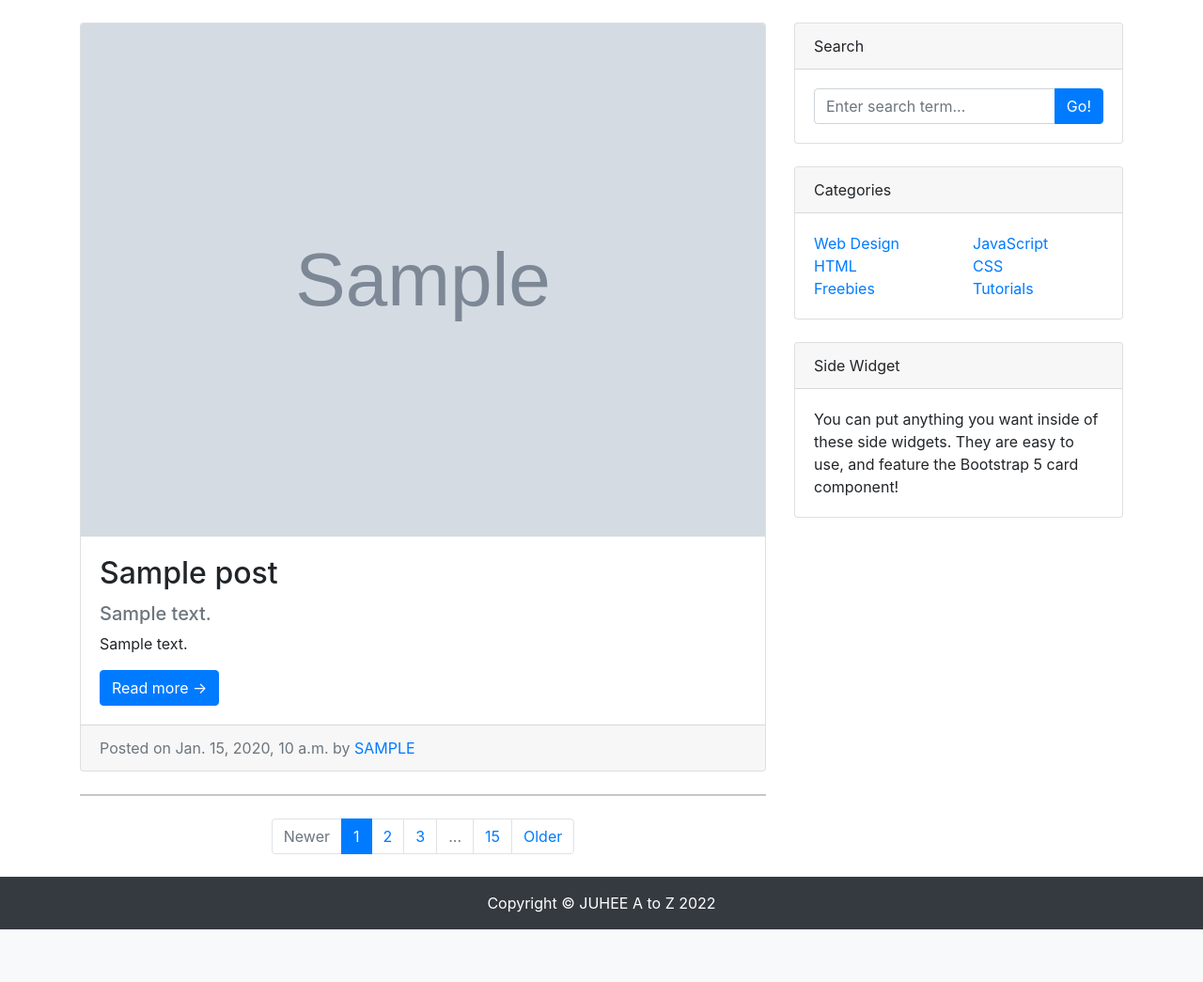
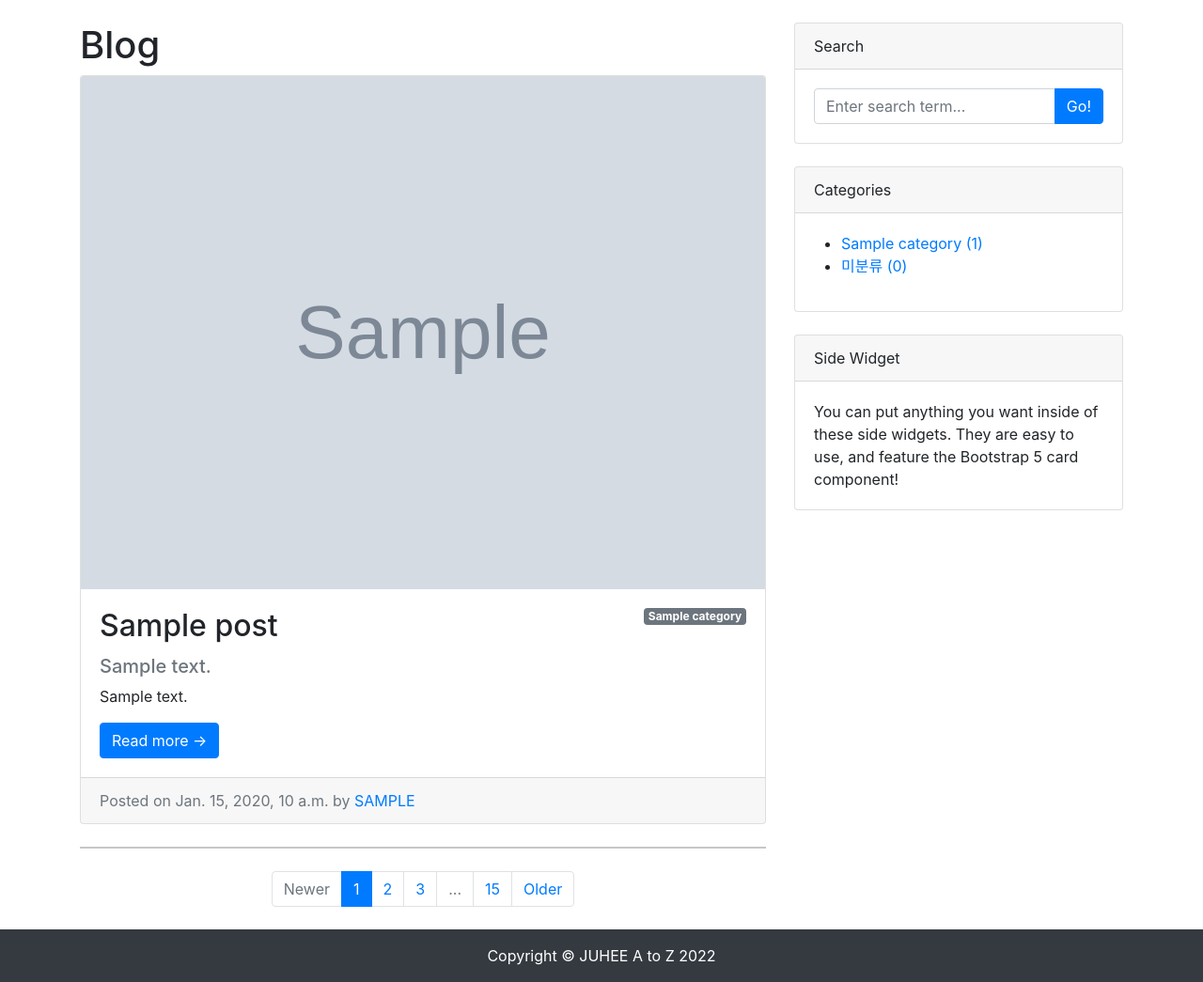
Before and after one commit to YANGJUHEE521/cakd7_dj, a Django app: page /blog/ in a window 1280 px wide. Shown: the part 297-1342 px from the top of the page at 94% size. Before the commit the page ends 1286 px from the top, so only its background shows below. Run offline with Django 3.2, Linux system fonts and the light colour scheme; tables that the repository leaves empty hold one stand-in row (values such as "Sample post"); grey boxes marked "Sample" are stand-in pictures; some libraries are stand-ins or nearby versions.

Commit message:
category upload

```diff
--- a/blog/models.py
+++ b/blog/models.py
@@ -10,8 +10,14 @@ class Category(models.Model):
     def __str__(self):
         return self.name
 
+    def get_absolute_url(self):
+        return f'/blog/category/{self.slug}/'
+
     class Meta:
         verbose_name_plural = 'Categories'
+
+
+
 
 class Post(models.Model):
     title = models.CharField(max_length=30)
@@ -26,7 +32,7 @@ class Post(models.Model):
 
     author = models.ForeignKey(User, null = True, on_delete=models.SET_NULL)
 
-    category = models.ForeignKey(Category, null=True, on_delete=models.SET_NULL)
+    category = models.ForeignKey(Category, null=True, blank=True, on_delete=models.SET_NULL)
 
     def __str__(self):
         return f'[{self.pk}]{self.title} :: {self.author}'
--- a/blog/templates/blog/post_list.html
+++ b/blog/templates/blog/post_list.html
@@ -15,14 +15,25 @@
         <!-- Blog entries-->
         <div class="col-lg-8">
             <!-- Featured blog post-->
+            <h1>
+                Blog
+                {% if category %}
+                    <span class='badge badge-secondary'>{{ category }}</span>
+                {%endif%}
+            </h1>
             {% for p in post_list %}
-            <div class="card mb-4">
+            <div class="card mb-4" id="post-{{p.pk}}">
                 {% if p.head_image %}
                     <img class="card-img-top" src="{{ p.head_image.url }}" alt="{{ p.title }} head image">
                 {% else %}
                     <img class='card-img-top' src='https://picsum.photos/seed/{{p.id}}/800/200' alt='random image'>
                 {% endif %}
                 <div class="card-body">
+                    {% if p.category %}
+                        <span class = 'badge badge-secondary float-right'>{{p.category}}</span>
+                    {% else %}
+                        <span class = 'badge badge-secondary float-right'>미분류</span>
+                    {% endif %}
                     <h2 class="card-title">{{ p.title }}</h2>
                     {% if p.hook_text %}
                         <h5 class="text-muted">{{ p.hook_text }}</h5>
@@ -64,22 +75,20 @@
                 </div>
             </div>
             <!-- Categories widget-->
-            <div class="card mb-4">
+            <div class="card mb-4" id="categories-card">
                 <div class="card-header">Categories</div>
                 <div class="card-body">
                     <div class="row">
-                        <div class="col-sm-6">
-                            <ul class="list-unstyled mb-0">
-                                <li><a href="#!">Web Design</a></li>
-                                <li><a href="#!">HTML</a></li>
-                                <li><a href="#!">Freebies</a></li>
-                            </ul>
-                        </div>
-                        <div class="col-sm-6">
-                            <ul class="list-unstyled mb-0">
-                                <li><a href="#!">JavaScript</a></li>
-                                <li><a href="#!">CSS</a></li>
-                                <li><a href="#!">Tutorials</a></li>
+                        <div class="col-sl-6">
+                            <ul>
+                                {% for category in categories %}
+                                <li>
+                                    <a href="{{category.get_absolute_url}}"> {{category}} ({{category.post_set.count}})</a>
+                                </li>
+                                {% endfor %}
+                                <li>
+                                    <a href="/blog/category/no_category/">미분류 ({{ no_category_post_count}})</a>
+                                </li>
                             </ul>
                         </div>
                     </div>
--- a/blog/urls.py
+++ b/blog/urls.py
@@ -3,6 +3,7 @@ from django.urls import path
 from . import views
 
 urlpatterns = [
+    path('category/<str:slug>/', views.category_page),
     path('',views.PostList.as_view()),
     path('<int:pk>/', views.PostDetail.as_view()),
 ]
--- a/blog/views.py
+++ b/blog/views.py
@@ -1,15 +1,46 @@
+from unicodedata import category
 from django.views.generic import ListView, DetailView
-from .models import Post
+from .models import Category, Post
 
 
 class PostList(ListView):
     model = Post
     ordering = '-pk'  #최신 글부터 맨 위에 배치
 
+    def get_context_data(self, **kwargs):
+        context = super(PostList, self).get_context_data()
+        context['categories'] = Category.objects.all()
+        context['no_category_post_count'] = Post.objects.filter(category=None).count()
+
+        return context
 
 class PostDetail(DetailView):
     model = Post
 
+    def get_context_data(self, **kwargs):
+        context = super(PostDetail, self).get_context_data()
+        context['categories'] = Category.objects.all()
+        context['no_category_post_count'] = Post.objects.filter(category=None).count()
 
+        return context
+
+def category_page(request, slug):
+    if slug == 'no_category':
+        category = '미분류'
+        post_list = Post.objects.filter(category=None)
+    else:
+        category = Category.objects.get(slug=slug)
+        post_list: Post.objects.filter(category=category)
+
+    return render(
+        request,
+        'blog/post_list.html',
+        {
+            'post_list': post_list,
+            'categories': Category.objects.all(),
+            'no_category_post_count': Post.objects.filter(category=None).count(),
+            'category': category,
+        }
+    )
 
 # Create your views here.
```
Also changed, not shown: blog/templates/blog/post_detail.html (+16 -8 lines).
